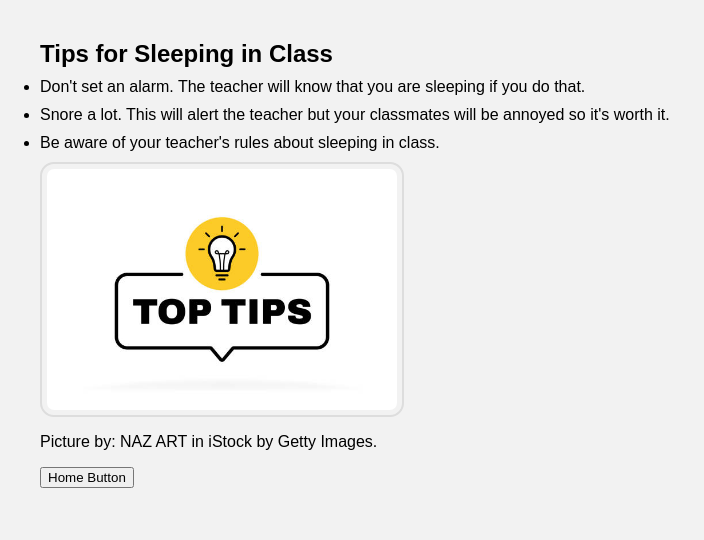
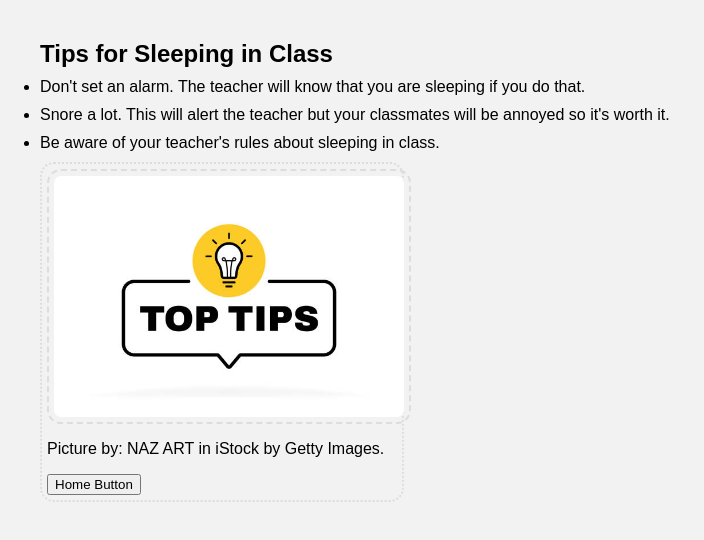
Before and after one commit to MinhAn2011/MinhAn2011, a plain HTML site: page Tips.html in a window 1280 px wide. Shown: the whole page, without its empty margins (0-704 px from the left). Drawn offline with Linux system fonts and the light colour scheme.

Commit message:
modified how.html, personal.html, added personalstyle.css, modified style.css, modified tips.html

```diff
--- a/Tips.html
+++ b/Tips.html
@@ -7,7 +7,9 @@
     <li>Be aware of your teacher's rules about sleeping in class.</li>
 </ul>
 
-<img src="kkk.jpg" alt="Top Tips img">
+
+<div class="noodles">
+  <img src="kkk.jpg" alt="Top Tips img">
 
 
 <p>Picture by: NAZ ART in iStock by Getty Images.</p>
--- a/style.css
+++ b/style.css
@@ -62,4 +62,13 @@ img {
 	border-radius: 14px;
 	padding: 5px;
 	width: 350px;
+	border-style:dashed
   }
+
+ .noodles {
+	border: 2px solid #ddd;
+	border-radius: 14px;
+	padding: 5px;
+	width: 350px;
+	border-style: dotted
+  }
```
Also changed, not shown: How.html (+1 -0 lines), Personal.html (+2 -0 lines), personalstyle.css (added, +12 -0 lines).
